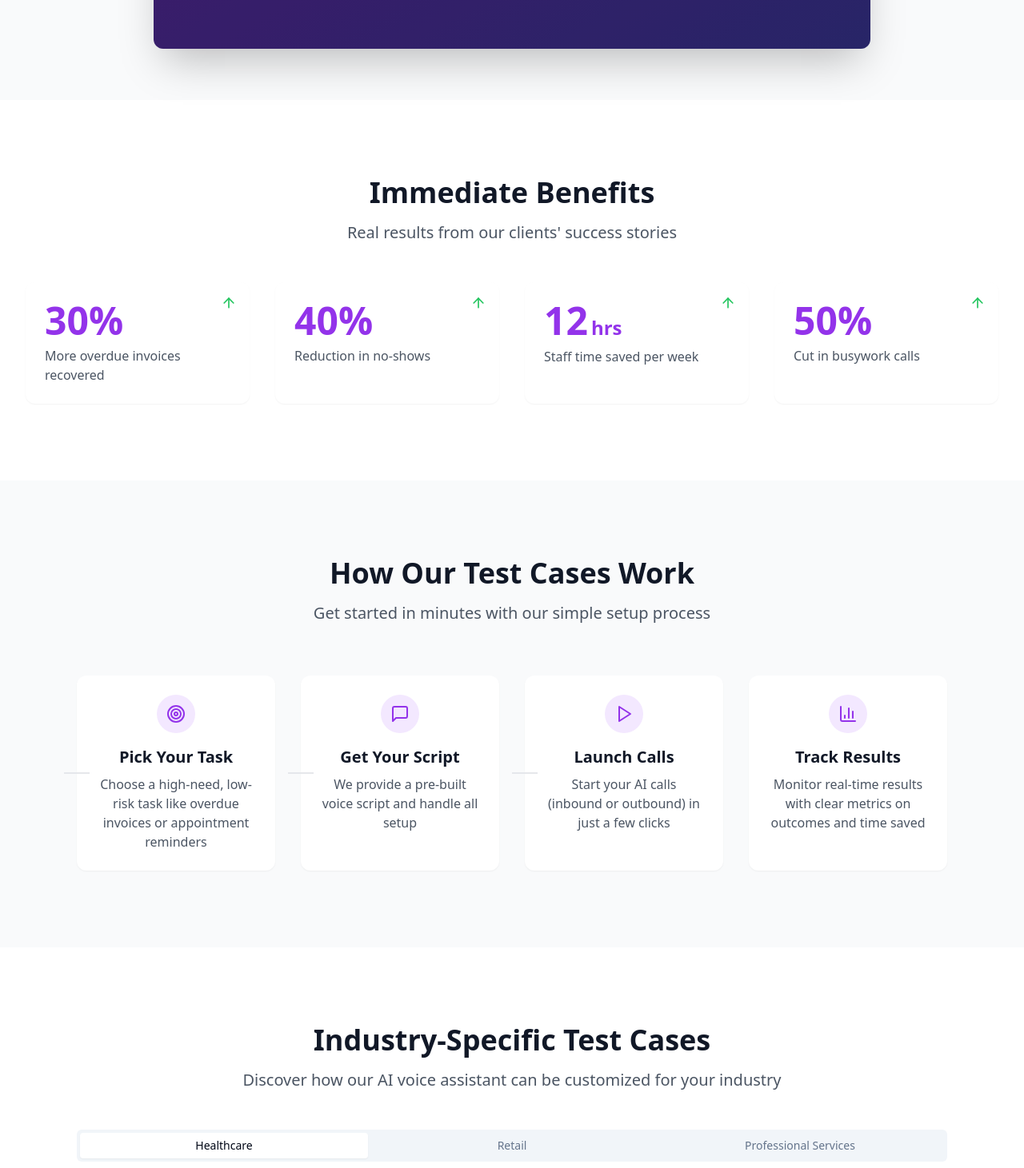
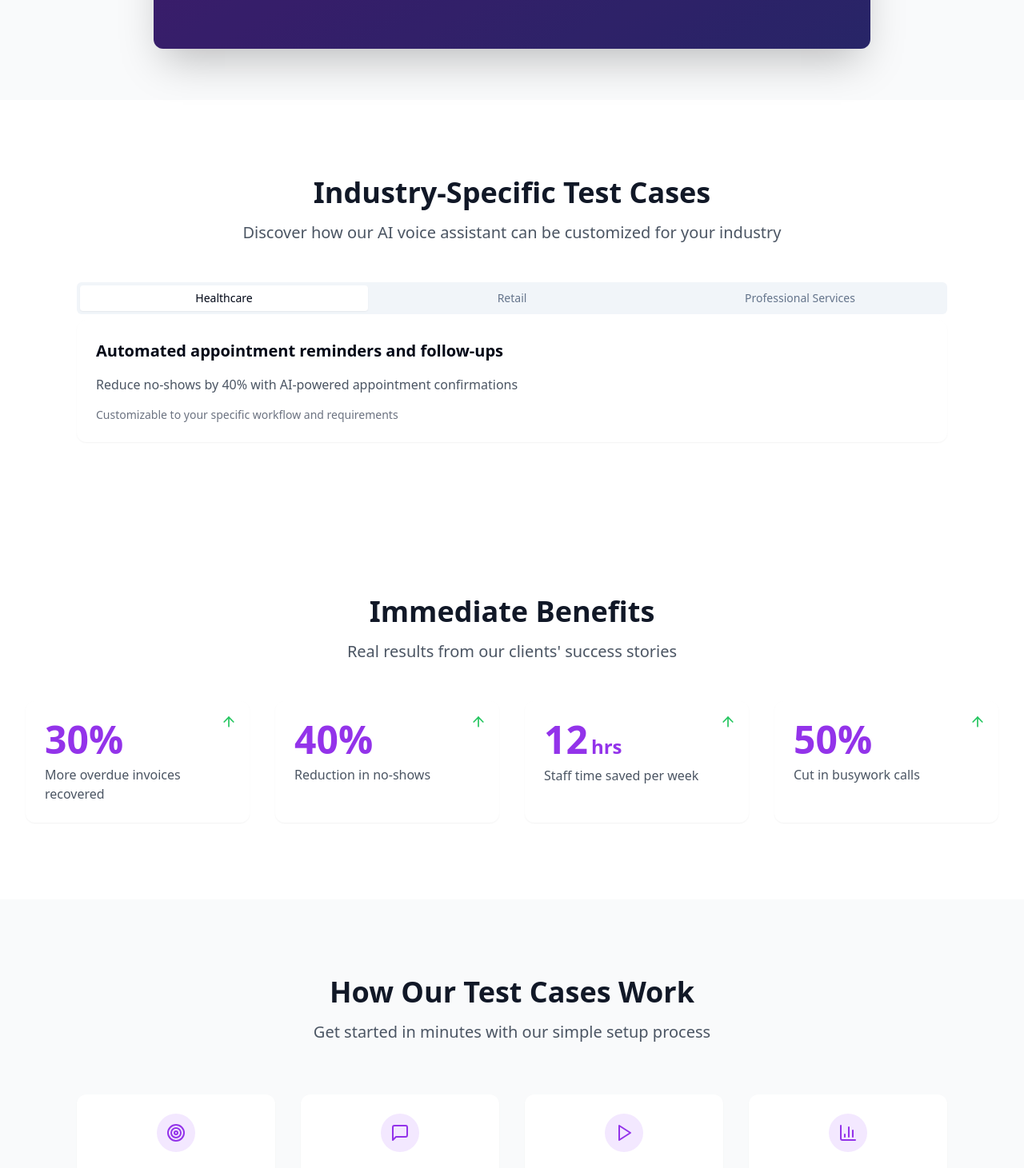
Before and after one commit to HamzaArou/callify-automation, a React (Vite) app: page / in a window 1280 px wide. Shown: the part 1320-2781 px from the top of the page at 80% size. Built offline with nearby package versions, Linux system fonts and the light colour scheme.

Commit message:
Reorder Industry Test Cases Section
Move the "Industry Test Cases" section to appear after the "Video Section" in the main layout.
[skip gpt_engineer]

```diff
--- a/src/pages/Index.tsx
+++ b/src/pages/Index.tsx
@@ -1,9 +1,9 @@
 import { motion } from "framer-motion";
 import Hero from "@/components/sections/Hero";
 import VideoSection from "@/components/sections/VideoSection";
+import IndustryTestCases from "@/components/sections/IndustryTestCases";
 import Benefits from "@/components/sections/Benefits";
 import HowItWorks from "@/components/sections/HowItWorks";
-import IndustryTestCases from "@/components/sections/IndustryTestCases";
 import ValueProposition from "@/components/sections/ValueProposition";
 import Demo from "@/components/sections/Demo";
 import Testimonials from "@/components/sections/Testimonials";
@@ -18,9 +18,9 @@ const Index = () => {
       <main className="relative">
         <Hero />
         <VideoSection />
+        <IndustryTestCases />
         <Benefits />
         <HowItWorks />
-        <IndustryTestCases />
         <ValueProposition />
         <Demo />
         <Testimonials />
```
